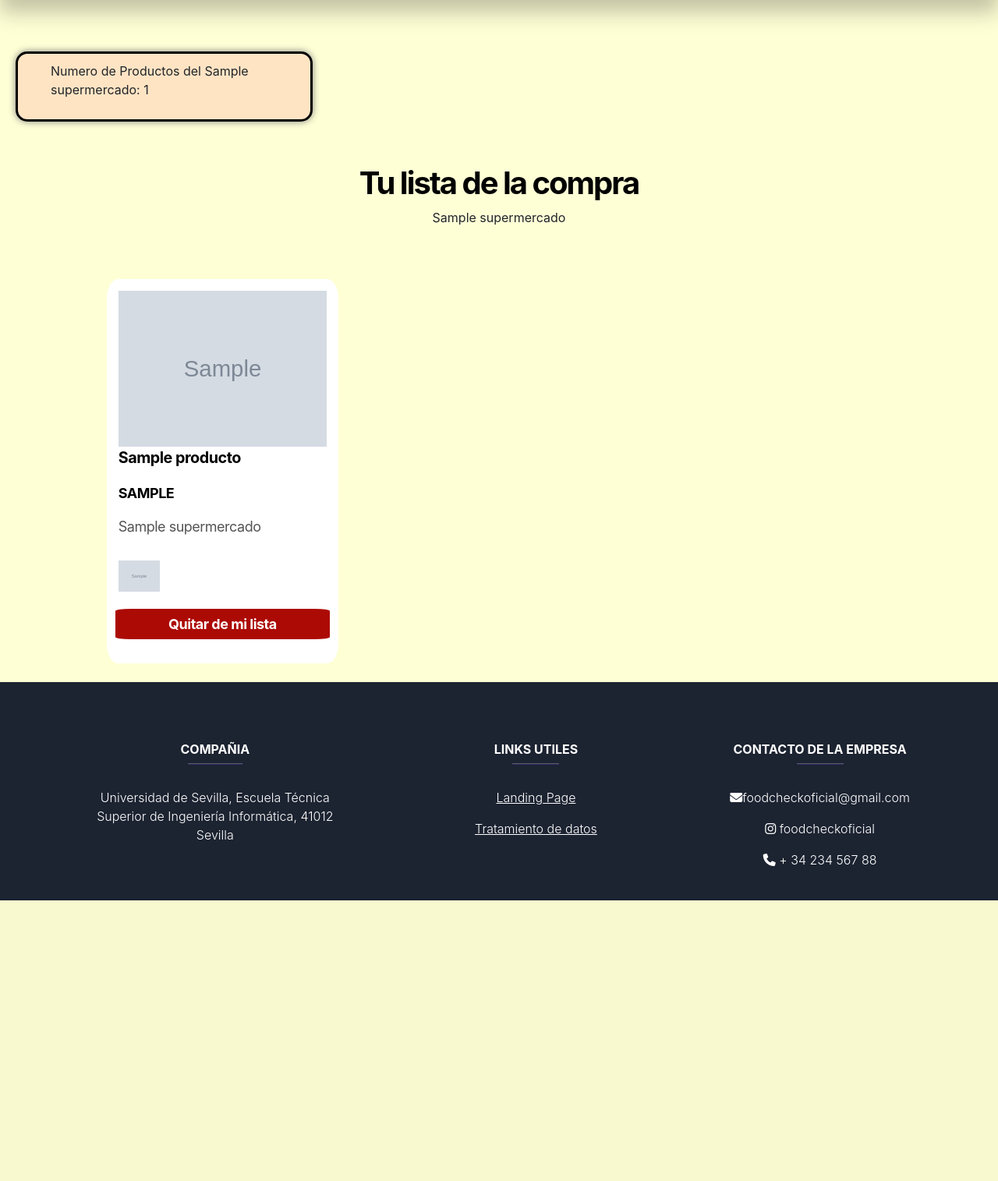
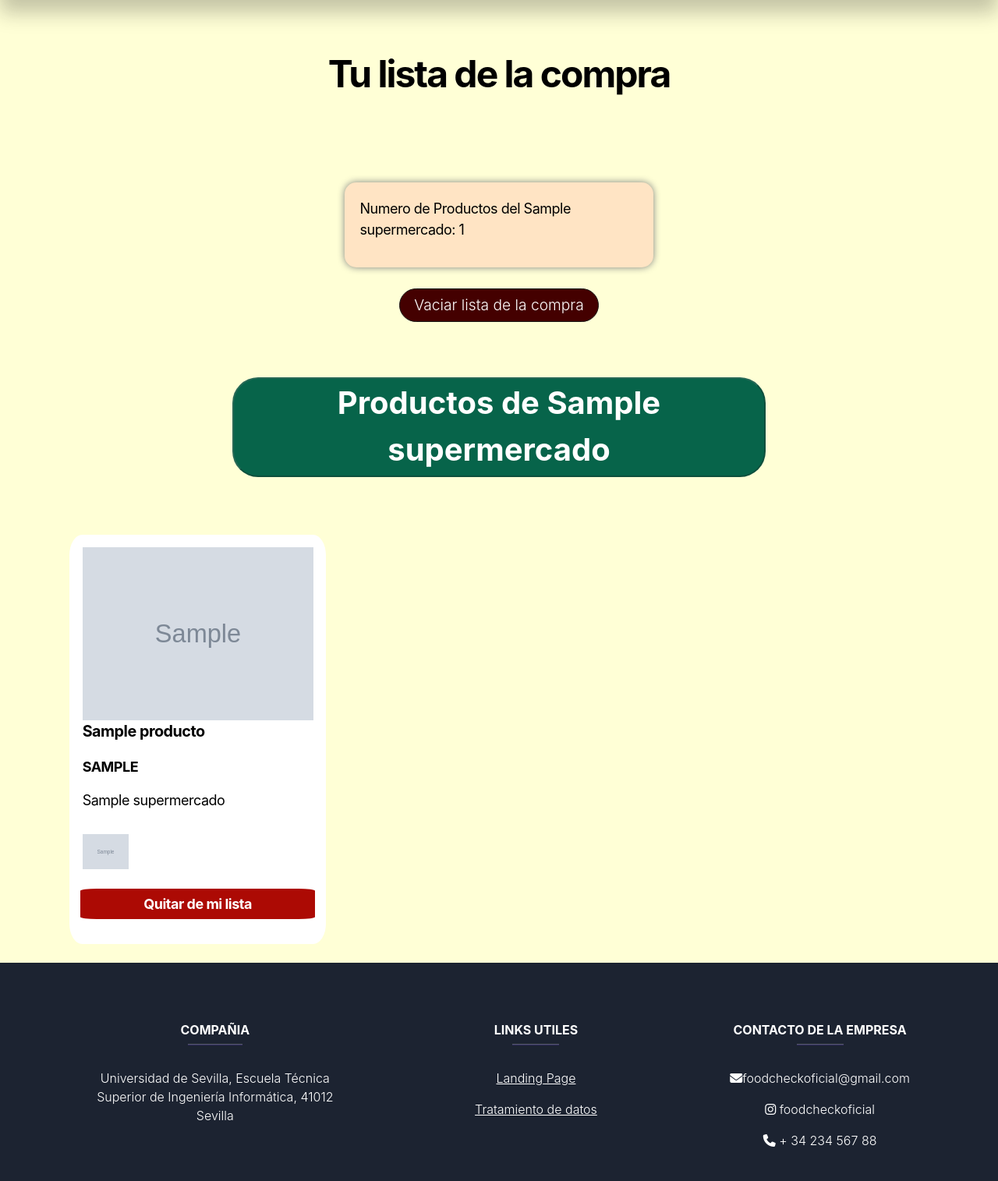
Before and after one commit to ispp-FoodCheck/FoodCheck, a Django app: page /product/1/add in a window 1280 px wide. Shown: the part 78-1593 px from the top of the page at 78% size. Before the commit the page ends 1233 px from the top, so only its background shows below. Run offline with Django 3.2, Linux system fonts and the light colour scheme; a user stored in the database is signed in; tables that the repository leaves empty hold one stand-in row (values such as "Sample post"); grey boxes marked "Sample" are stand-in pictures; some libraries are stand-ins or nearby versions.

Commit message:
#57 : Vaciar lista y diferenciar supermercados
- Se ha añadido un botón para vaciar los productos de la lista de la compra instantáneamente.
- Se ha reorganizado la página de lista de la compra para estas inclusiones.
- Se ha acentuado la diferencia en cuanto al supermercado de procedencia se refiere.

```diff
--- a/FoodCheck/Web/static/css/product_details.css
+++ b/FoodCheck/Web/static/css/product_details.css
@@ -9,8 +9,6 @@
 #row-details2 {
     margin-top: 6%;
     margin-bottom: 3%;
-
-
 
     display: flex;
     flex-wrap: nowrap;
--- a/FoodCheck/Web/static/css/shopping_list.css
+++ b/FoodCheck/Web/static/css/shopping_list.css
@@ -22,7 +22,7 @@
 }
 
 .supermercados {
-    color: #545454;
+    color: black;
     font-weight: normal;
 }
 
@@ -40,6 +40,30 @@
     width:90%;
 }
 
+button.vaciar {
+  background-color: rgb(68, 0, 0);
+  color: white;
+  width: 20%;
+
+  border-radius: 33px;
+
+  font-size: 120%;
+  margin: 0 auto;
+}
+
+button.supermercado {
+  background-color: #07644A;
+  color: white;
+  width: 60%;
+
+  border-radius: 33px;
+
+  padding-bottom: 0.3%;
+  margin: 0 auto;
+  font-size: 250%;
+  font-weight: bold;
+}
+
 #button-row{
     justify-content: center;
 }
@@ -47,23 +71,26 @@
 h1.title {
     color: black;
     font-weight: bold;
+    font-size: 300%;
     letter-spacing: -2px;
+    margin-bottom: 2%;
   }
 
 .row {
   margin-top: 5%;
 }
 
+div.contador-productos {
+  width: 33%;
+  margin: 0 auto;
+  margin-bottom: 2%;
+}
+
 .tarjeta-usuario {
   background-color: bisque;
   border-radius: 15px;
-    border-style: solid;
-    border-color: black;
-    padding: 10px;
   box-shadow: 0px 0px 10px gray;
-    display: flex;
   align-items: center;
-    margin-left: 20px;
 }
 
 .tarjeta-usuario img {
--- a/FoodCheck/Web/templates/shopping_list.html
+++ b/FoodCheck/Web/templates/shopping_list.html
@@ -7,26 +7,37 @@
 
 {% block body %}
 
+<div class="row">
+    <h1 class="title text-center">Tu lista de la compra</h1>
+</div>
+
 {% if productos_agrupados_por_supermercado.items|length != 0 %}
-<div class="row">
-    <div class="col-md-4">
-        <div class="tarjeta-usuario">
-            <ul style="list-style-type: none;">
-                {% for supermercado, numero in num_productos_por_supermercado.items %}
-                <li><b>Numero de Productos del {{supermercado}}: {{numero}}</b></li>
-                {% endfor %}
-            </ul>
+<div class="row text-center">
+    <div class="contador-productos col-md-6">
+        <div class="card tarjeta-usuario">
+            {% for supermercado, numero in num_productos_por_supermercado.items %}
+            <p><b>Numero de Productos del {{supermercado}}: {{numero}}</b></p>
+            {% endfor %}
         </div>
+    </div>
+
+    <div class="boton-vaciado">
+        <form method="POST" action="/shopping_list/">
+            {% csrf_token %}
+            <button class="vaciar btn btn-primary mb-3" type="submit">Vaciar lista de la compra</button>
+        </form>
     </div>
 </div>
 {% endif %}
 <div class="container text-center">
 
     <div class="row text-center">
-        <h1 class="title">Tu lista de la compra</h1>
         {% if productos_agrupados_por_supermercado.items|length != 0 %}
             {% for supermercado, productos in productos_agrupados_por_supermercado.items %}
-        <b class="supermercado">{{ supermercado }}</b>
+
+        <button class="supermercado" disabled="true">
+            Productos de {{ supermercado }}
+        </button>
         <div class="row">
             {% for producto in productos %}
             <div class="col-md-4">
--- a/FoodCheck/Web/views.py
+++ b/FoodCheck/Web/views.py
@@ -157,7 +157,7 @@
 
     return render(request, 'allergen_report.html', context)
 
-@require_safe
+@require_http_methods(['GET','POST'])
 @login_required(login_url='authentication:login')
 def shopping_list(request):
     lista_compra = ListaCompra.objects.filter(usuario=request.user)
@@ -166,6 +166,13 @@
                 lista_compra = ListaCompra.objects.filter(usuario=request.user)
     productos = lista_compra.get().productos.all()
     productos_agrupados_por_supermercado = {} #Diccionario que tiene como clave los supermercados y como valor un conjunto de productos que se vendan en ese supermercado
+
+    #botón vaciar lista
+    if request.method == 'POST':
+        lista_compra_get = lista_compra.get()
+        lista_compra_get.productos.set([])
+        lista_compra_get.save()
+        return redirect('/shopping_list')
 
     for producto in productos:
         for supermercado in producto.supermercados.all():
```
Lines whose indentation alone changed are shown as unchanged.
